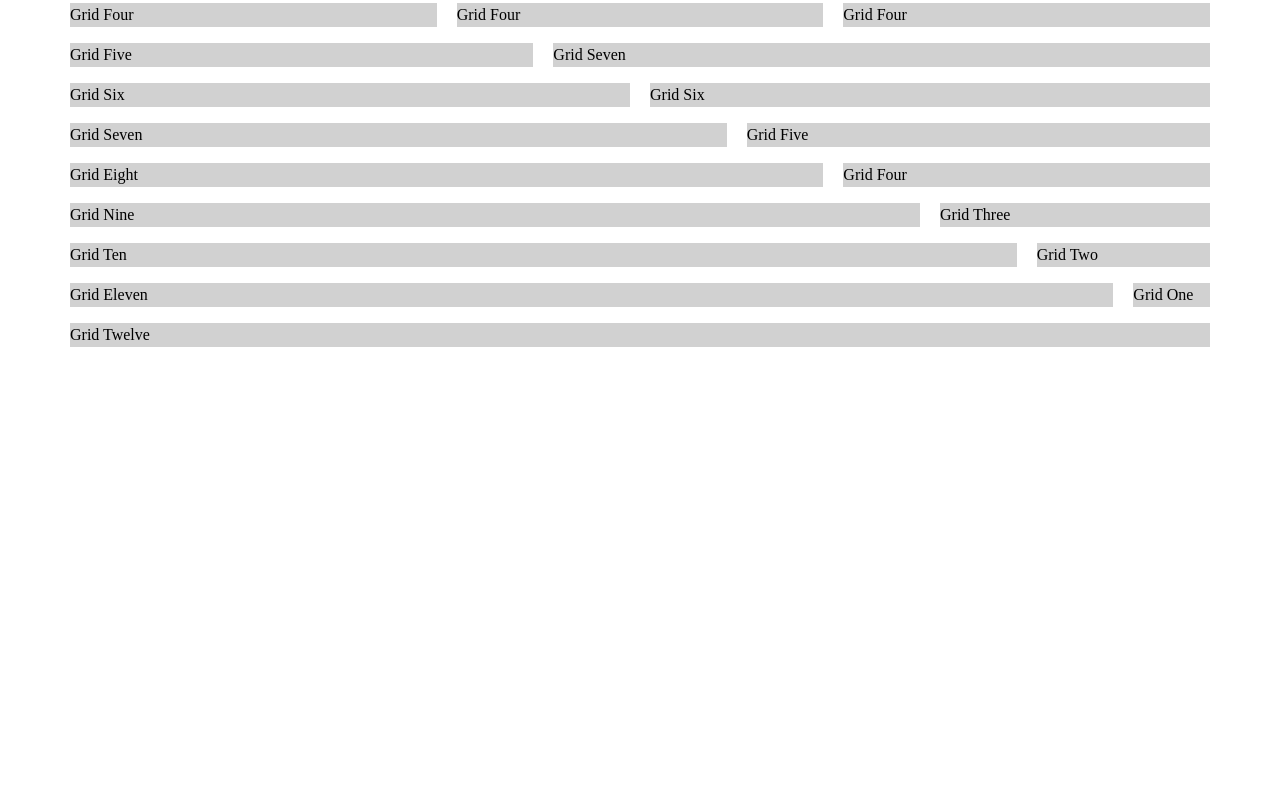
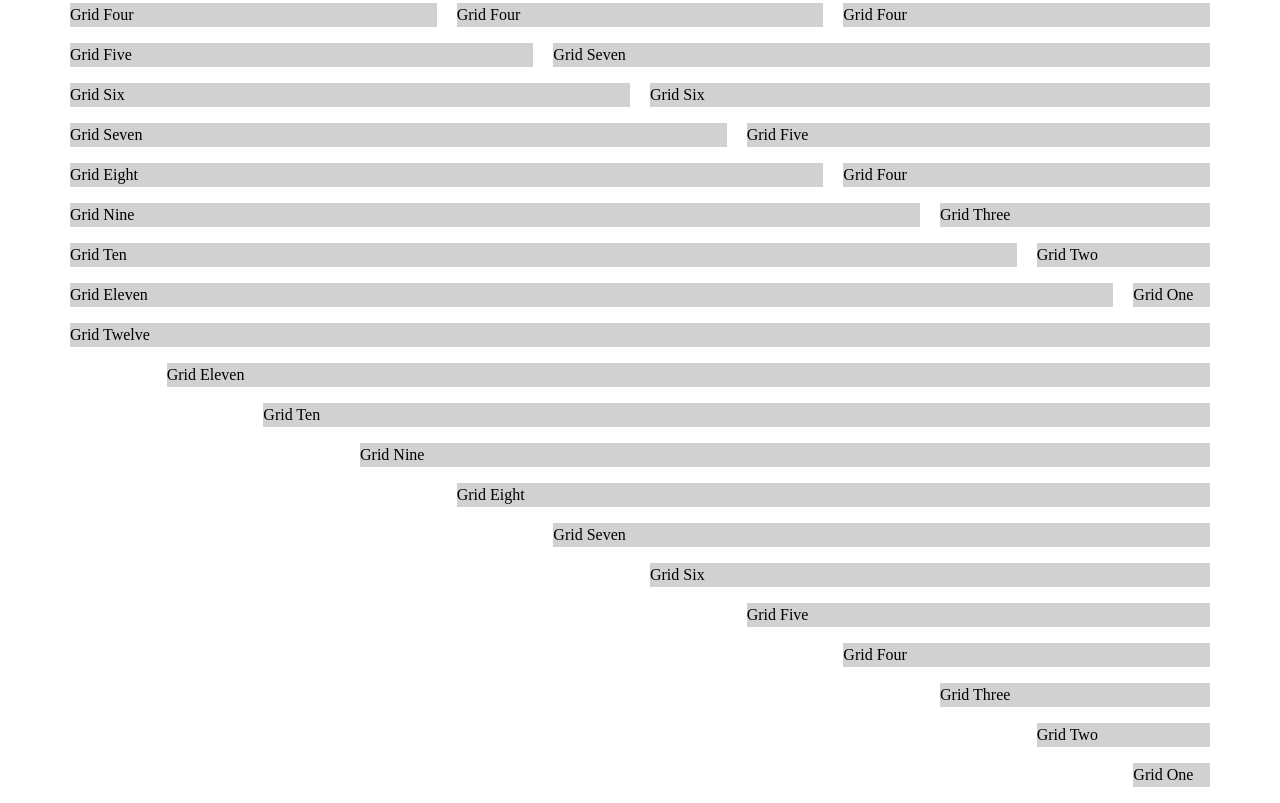
Before and after one commit to StourValleyDesigns/clu, a plain HTML site: page index.html in a window 1280 px wide. Shown: the part 357-1160 px from the top of the page. Before the commit the page ends 800 px from the top, so only its background shows below. Drawn offline with nearby package versions, Linux system fonts and the light colour scheme.

Commit message:
Add push states to the grid

```diff
--- a/css/_grid.scss
+++ b/css/_grid.scss
@@ -74,6 +74,50 @@ $colum_width: ($base_width - ($gutter_width * ($columns - 1))) / $columns;
   width: 100%;
 }
 
+.push-one {
+  margin-left: percentage( ($colum_width + $gutter_width) / $base_width);
+}
+
+.push-two {
+  margin-left: percentage( (($colum_width * 2) + ($gutter_width * 2)) / $base_width);
+}
+
+.push-three {
+  margin-left: percentage( (($colum_width * 3) + ($gutter_width * 3)) / $base_width);
+}
+
+.push-four {
+  margin-left: percentage( (($colum_width * 4) + ($gutter_width * 4)) / $base_width);
+}
+
+.push-five {
+  margin-left: percentage( (($colum_width * 5) + ($gutter_width * 5)) / $base_width);
+}
+
+.push-six {
+  margin-left: percentage( (($colum_width * 6) + ($gutter_width * 6)) / $base_width);
+}
+
+.push-seven {
+  margin-left: percentage( (($colum_width * 7) + ($gutter_width * 7)) / $base_width);
+}
+
+.push-eight {
+  margin-left: percentage( (($colum_width * 8) + ($gutter_width * 8)) / $base_width);
+}
+
+.push-nine {
+  margin-left: percentage( (($colum_width * 9) + ($gutter_width * 9)) / $base_width);
+}
+
+.push-ten {
+  margin-left: percentage( (($colum_width * 10) + ($gutter_width * 10)) / $base_width);
+}
+
+.push-eleven {
+  margin-left: percentage( (($colum_width * 11) + ($gutter_width * 11)) / $base_width);
+}
+
 // Basic media query for the main grid, feel free to add your own break-points in the main stylesheet if required.
 @media handheld, only screen and (max-width: 768px) {
   .clu {
--- a/index.html
+++ b/index.html
@@ -110,6 +110,50 @@
       <div class="grid-twelve sark">Grid Twelve</div>
     </div><!-- .clu -->
 
+    <div class="clu">
+      <div class="grid-eleven push-one">Grid Eleven</div>
+    </div>
+
+    <div class="clu">
+      <div class="grid-ten push-two">Grid Ten</div>
+    </div>
+
+    <div class="clu">
+      <div class="grid-nine push-three">Grid Nine</div>
+    </div>
+
+    <div class="clu">
+      <div class="grid-eight push-four">Grid Eight</div>
+    </div>
+
+    <div class="clu">
+      <div class="grid-seven push-five">Grid Seven</div>
+    </div>
+
+    <div class="clu">
+      <div class="grid-six push-six">Grid Six</div>
+    </div>
+
+    <div class="clu">
+      <div class="grid-five push-seven">Grid Five</div>
+    </div>
+
+    <div class="clu">
+      <div class="grid-four push-eight">Grid Four</div>
+    </div>
+
+    <div class="clu">
+      <div class="grid-three push-nine">Grid Three</div>
+    </div>
+
+    <div class="clu">
+      <div class="grid-two push-ten">Grid Two</div>
+    </div>
+
+    <div class="clu">
+      <div class="grid-one push-eleven">Grid One</div>
+    </div>
+
   </section><!-- .wrapper -->
 
   <!-- JS -->
```
Also changed, not shown: css/style.css.
